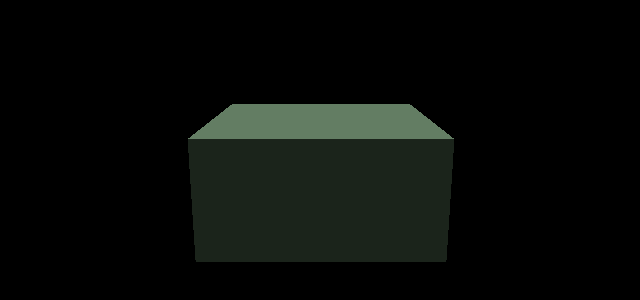
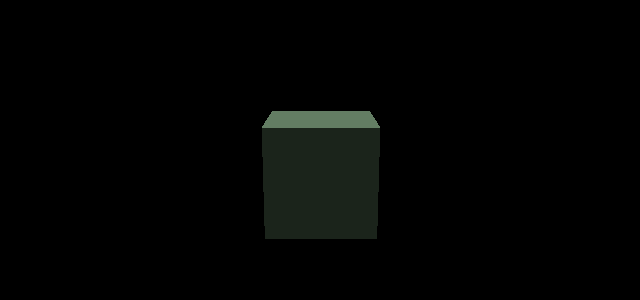
Before and after one commit to shunsuke-moai/2016web2-7, a plain HTML site: page index.html in a window 1280 px wide. Shown: the part 230-530 px from the top of the page, without its empty margins (319-959 px from the left). Drawn offline with nearby package versions, Linux system fonts and the light colour scheme.

Commit message:
Update index.html

```diff
--- a/index.html
+++ b/index.html
@@ -23,7 +23,7 @@
       scene.add(light);
       scene.add(new THREE.AmbientLight(0x333333));
 
-      var geometry=new THREE.BoxGeometry(2,2,1);
+      var geometry=new THREE.BoxGeometry(1,1,1);
       var material=new THREE.MeshStandardMaterial({color:0xccffcc});
       var cube=new THREE.Mesh(geometry,material);
       scene.add(cube);
```
